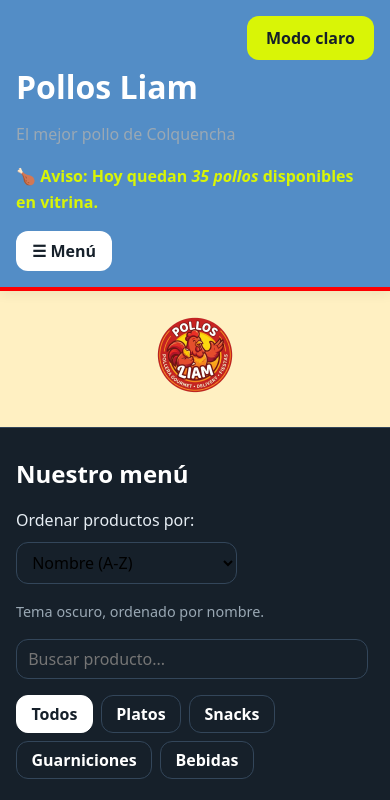
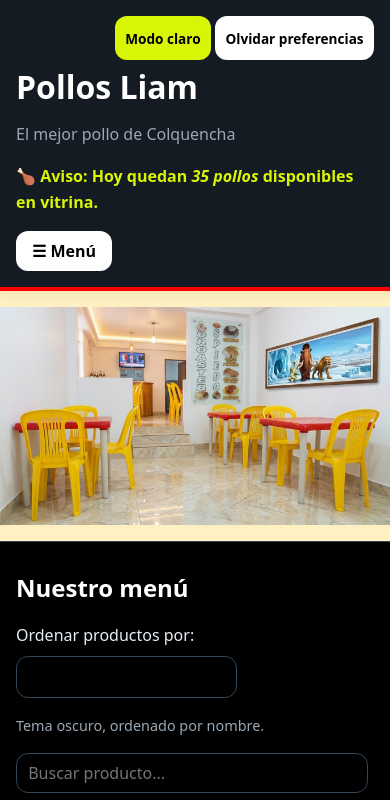
Before and after one commit to josenoelcondori730-jpg/pollitos-Liam, a plain HTML site: page index.html in a window 390 px wide. Both pictures are taken after a click on the button "Modo oscuro". Shown: the top 800 px of the page. Drawn offline with Linux system fonts and the light colour scheme.

Commit message:
se añdio una imagen de sucursal broaster y se modifico los archivos de readme.md, app.js, estilos.css y el index.html

```diff
--- a/app.js
+++ b/app.js
@@ -50,13 +50,4 @@
     }
   );
 
-  // 4. Efecto sutil sobre el bloque aside con jQuery
-  $("aside")
-    .css("cursor", "pointer")
-    .on("mouseenter", function () {
-      $(this).addClass("resaltado");
-    })
-    .on("mouseleave", function () {
-      $(this).removeClass("resaltado");
-    });
 });
--- a/estilos.css
+++ b/estilos.css
@@ -69,16 +69,19 @@
   justify-content: space-between;
   align-items: center;
   gap: var(--espacio);
-  padding: var(--espacio) max(12rem, calc((100% - 76rem) / 2 + 12rem)) var(--espacio)
+  padding: var(--espacio) max(22rem, calc((100% - 76rem) / 2 + 22rem)) var(--espacio)
     max(var(--espacio), calc((100% - 76rem) / 2));
   border-bottom: 4px solid var(--color-dorado);
   background: var(--color-superficie);
   box-shadow: 0 2px 12px rgba(31, 41, 51, 0.08);
 }
-#tema-toggle {
+.controles-header {
   position: absolute;
   top: var(--espacio);
   right: max(var(--espacio), calc((100% - 76rem) / 2));
+  display: flex;
+  align-items: center;
+  gap: 0.5rem;
 }
 header h1,
 header p {
@@ -117,12 +120,13 @@
   color: var(--color-acento);
 }
 .logo-header {
-  height: 120px;
-  width: auto;
+  display: block;
+  width: 100%;
+  height: auto;
 }
 .encabezado-principal {
   text-align: center;
-  padding: var(--espacio) var(--espacio);
+  padding: 0;
   background: #fff0c2;
   border-bottom: 1px solid var(--borde);
 }
@@ -535,9 +539,16 @@
     align-items: flex-start;
     padding: calc(var(--espacio) + 3.25rem) var(--espacio) var(--espacio);
   }
-  #tema-toggle {
+  .controles-header {
     top: var(--espacio);
     right: var(--espacio);
+    flex-direction: row;
+    gap: 0.25rem;
+  }
+  .controles-header button {
+    padding-inline: 0.65rem;
+    font-size: 0.85rem;
+    white-space: nowrap;
   }
   header h1,
   header > p,
@@ -548,7 +559,7 @@
     padding-block: var(--espacio);
   }
   .logo-header {
-    height: 96px;
+    height: auto;
   }
   main > section:not(#productos) {
     padding: var(--espacio);
@@ -749,8 +760,8 @@
   --color-acento:     #d9f506;
   --color-texto:      #e6edf3;
   --color-suave:      #9aa8b4;
-  --color-fondo:      #16202a;
-  --color-superficie: #5a98d6e8;
+  --color-fondo:      #000000;
+  --color-superficie: #171e26e8;
   --borde:            #33465a;
 }
 
--- a/index.html
+++ b/index.html
@@ -27,10 +27,13 @@
         <li><a href="#contacto">Contacto y dirección</a></li>
       </ul>
     </nav>
-    <button type="button" id="tema-toggle" aria-pressed="false">Modo oscuro</button>
+    <div class="controles-header">
+      <button type="button" id="tema-toggle" aria-pressed="false">Modo oscuro</button>
+      <button type="button" id="olvidar">Olvidar preferencias</button>
+    </div>
   </header>
   <div class="encabezado-principal">
-    <img src="logo-pollos-liam.png" alt="Logo de Pollos Liam" class="logo-header" width="500" height="400">
+    <img src="sucursal broaster.jpeg" alt="Logo de Pollos Liam" class="logo-header" width="1000" height="800">
   </div>
 
   <main>
@@ -116,11 +119,10 @@
                 Cómo llegar a nuestra tienda
             </a>
         </section>
-    <section id="preferencias" aria-labelledby="titulo-preferencias">
-      <h2 id="titulo-preferencias">Preferencias</h2>
-      <p>El tema y el orden se guardan en este navegador. No se almacenan datos personales.</p>
-      <button type="button" id="olvidar">Olvidar preferencias</button>
-    </section>
+     <!--<section id="preferencias" aria-labelledby="titulo-preferencias">
+      <h2 id="titulo-preferencias"></h2>
+      <p></p>
+    </section>-->
 
     <section id="horarios">
       <h2>Horarios de atención</h2>
@@ -261,22 +263,7 @@
       <p id="estado-ubicacion" role="status" aria-live="polite"></p>
     </section>
 
-    <!-- Zona del día 12: datos que llegan por la red -->
-    <section id="remoto">
-      <h2>Catálogo del proveedor</h2>
-      <p>Consulta los productos recibidos desde el catálogo del proveedor.</p>
-
-      <div class="controles-remotos">
-        <button type="button" id="cargar-fetch">Cargar con fetch</button>
-        <button type="button" id="cargar-jquery">Cargar con jQuery</button>
-        <button type="button" id="cargar-roto">Probar un error</button>
-      </div>
-
-      <p id="estado" role="status" aria-live="polite"></p>
-      <div id="lista-remota"></div>
-    </section>
   </main>
-
   <aside>
     <h2>¿Sabías que...?</h2>
     <p>Vendemos los pollos más grandes.</p>
```
Also changed, not shown: sucursal broaster.jpeg (added), 1 other file.
